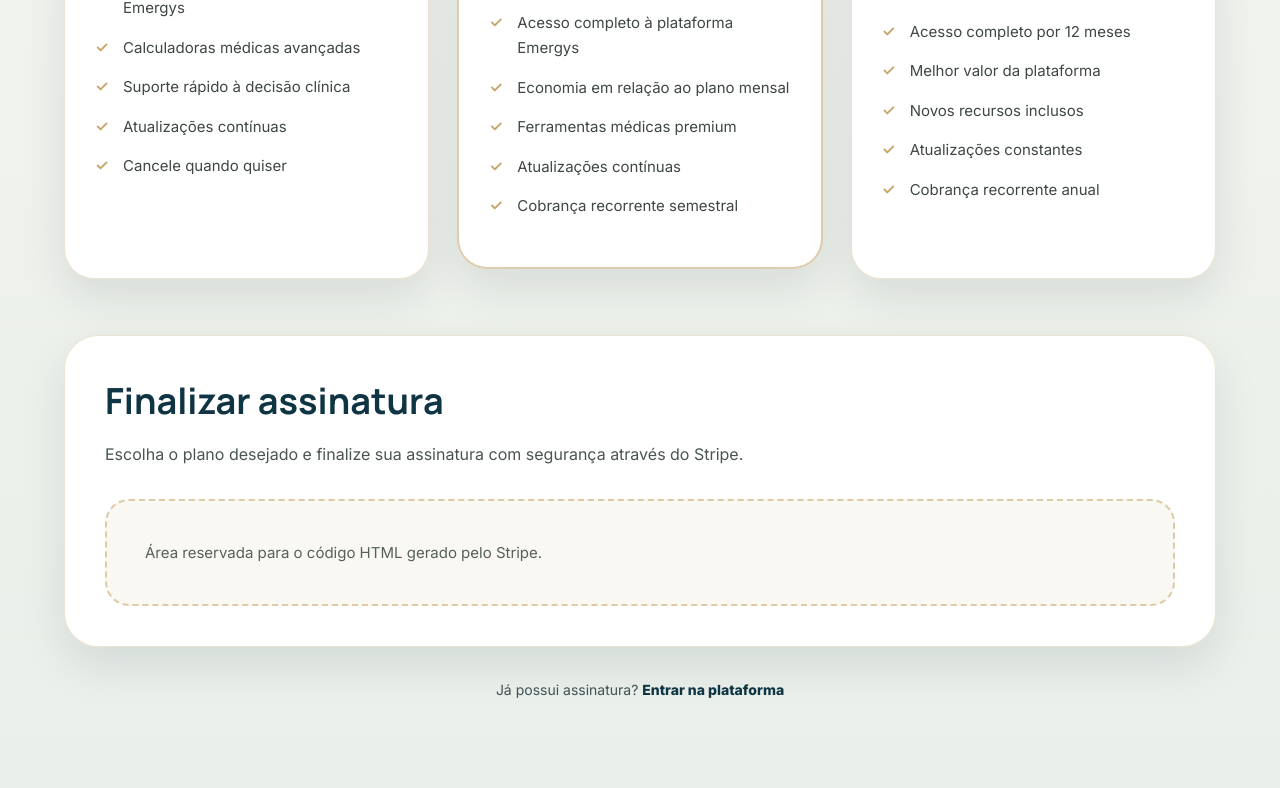
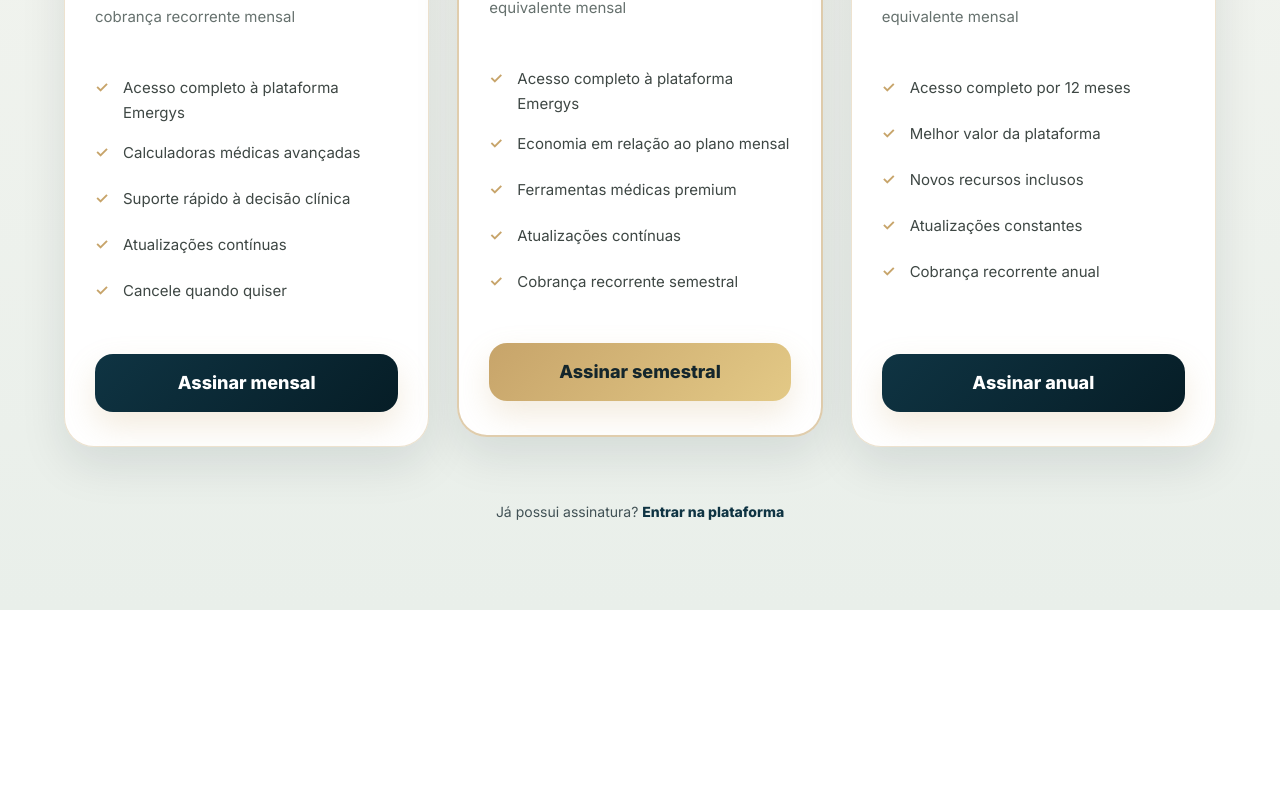
Before and after one commit to emergysht/emergys-site, a website: page assinar.html in a window 1280 px wide. Shown: the part 746-1534 px from the top of the page. After the commit the page ends 1356 px from the top, so only its background shows below. Drawn offline with Linux system fonts and the light colour scheme.

Commit message:
Atualizar o assinar.html

```diff
--- a/assinar.html
+++ b/assinar.html
@@ -42,8 +42,6 @@ body{
   min-height:100vh;
   overflow-x:hidden;
 }
-
-/* HEADER */
 
 .topbar{
   position:sticky;
@@ -135,8 +133,6 @@ body{
   color:var(--dourado);
 }
 
-/* HERO */
-
 .hero{
   width:100%;
   max-width:1100px;
@@ -186,8 +182,6 @@ body{
   font-size:17px;
 }
 
-/* MAIN */
-
 main{
   width:100%;
   max-width:1200px;
@@ -195,14 +189,13 @@ main{
   padding:24px 24px 90px;
 }
 
-/* PLANOS */
-
 .plans{
   display:grid;
-  grid-template-columns:repeat(3,1fr);
+  grid-template-columns:repeat(3,minmax(0,1fr));
   gap:28px;
   margin-top:34px;
   margin-bottom:56px;
+  align-items:stretch;
 }
 
 .card{
@@ -214,6 +207,9 @@ main{
   overflow:hidden;
   border:1px solid rgba(199,164,106,.32);
   box-shadow:0 18px 46px rgba(6,29,38,.10);
+  display:flex;
+  flex-direction:column;
+  height:100%;
 }
 
 .card::before{
@@ -243,6 +239,12 @@ main{
   font-weight:700;
   letter-spacing:.04em;
   margin-bottom:18px;
+  width:max-content;
+  min-height:32px;
+}
+
+.badge-spacer{
+  height:50px;
 }
 
 .plan-name{
@@ -251,6 +253,7 @@ main{
   font-weight:800;
   color:var(--verde);
   margin-bottom:12px;
+  min-height:42px;
 }
 
 .price{
@@ -258,6 +261,7 @@ main{
   font-weight:800;
   line-height:1;
   color:var(--grafite);
+  min-height:78px;
 }
 
 .price small{
@@ -270,10 +274,13 @@ main{
   color:#66716E;
   font-size:15px;
   margin-bottom:24px;
+  min-height:44px;
 }
 
 .features{
   list-style:none;
+  margin-bottom:28px;
+  flex:1;
 }
 
 .features li{
@@ -283,6 +290,7 @@ main{
   line-height:1.7;
   color:#3E4744;
   font-size:15px;
+  min-height:32px;
 }
 
 .features li::before{
@@ -293,41 +301,33 @@ main{
   font-weight:800;
 }
 
-/* CHECKOUT */
-
-.checkout-box{
-  background:rgba(255,255,255,.97);
-  border-radius:34px;
-  padding:40px;
-  color:var(--grafite);
-  border:1px solid rgba(199,164,106,.32);
-  box-shadow:0 18px 46px rgba(6,29,38,.10);
+.btn-plan{
+  display:flex;
+  align-items:center;
+  justify-content:center;
+  width:100%;
+  min-height:58px;
+  margin-top:auto;
+  padding:16px 22px;
+  border-radius:18px;
+  text-decoration:none;
+  font-weight:800;
+  font-size:18px;
+  color:#14262C;
+  background:linear-gradient(135deg,var(--dourado),#E3C986);
+  box-shadow:0 14px 32px rgba(199,164,106,.22);
+  transition:.2s ease;
 }
 
-.checkout-box h2{
-  font-family:'Manrope',sans-serif;
-  color:var(--verde);
-  font-size:36px;
-  margin-bottom:14px;
+.btn-plan:hover{
+  transform:translateY(-2px);
+  box-shadow:0 18px 38px rgba(199,164,106,.30);
 }
 
-.checkout-box p{
-  color:#4A5552;
-  line-height:1.9;
-  margin-bottom:30px;
+.btn-plan.secondary{
+  background:linear-gradient(135deg,#0F3443,#061D26);
+  color:#fff;
 }
-
-.stripe-placeholder{
-  border:2px dashed rgba(199,164,106,.55);
-  border-radius:24px;
-  background:#FAF8F2;
-  padding:38px;
-  color:#55615D;
-  line-height:1.8;
-  font-size:15px;
-}
-
-/* FOOTER */
 
 .bottom{
   text-align:center;
@@ -342,8 +342,6 @@ main{
   font-weight:800;
 }
 
-/* MOBILE */
-
 @media(max-width:980px){
   .plans{
     grid-template-columns:1fr;
@@ -351,6 +349,10 @@ main{
 
   .featured{
     transform:none;
+  }
+
+  .badge-spacer{
+    display:none;
   }
 
   .hero h1{
@@ -419,14 +421,6 @@ main{
   .hero p{
     font-size:15px;
   }
-
-  .checkout-box{
-    padding:28px;
-  }
-
-  .checkout-box h2{
-    font-size:28px;
-  }
 }
 </style>
 </head>
@@ -488,6 +482,9 @@ main{
   <section class="plans">
 
     <div class="card">
+
+      <div class="badge-spacer"></div>
+
       <div class="plan-name">Mensal</div>
 
       <div class="price">
@@ -505,9 +502,15 @@ main{
         <li>Atualizações contínuas</li>
         <li>Cancele quando quiser</li>
       </ul>
+
+      <a class="btn-plan secondary" href="https://buy.stripe.com/28E28sdWUf9j9ERelRao801">
+        Assinar mensal
+      </a>
+
     </div>
 
     <div class="card featured">
+
       <div class="badge">MELHOR CUSTO-BENEFÍCIO</div>
 
       <div class="plan-name">Semestral</div>
@@ -527,9 +530,15 @@ main{
         <li>Atualizações contínuas</li>
         <li>Cobrança recorrente semestral</li>
       </ul>
+
+      <a class="btn-plan" href="https://buy.stripe.com/28EeVeaKId1b2cpdhNao802">
+        Assinar semestral
+      </a>
+
     </div>
 
     <div class="card">
+
       <div class="badge">MAIOR ECONOMIA</div>
 
       <div class="plan-name">Anual</div>
@@ -549,34 +558,10 @@ main{
         <li>Atualizações constantes</li>
         <li>Cobrança recorrente anual</li>
       </ul>
-    </div>
 
-  </section>
-
-  <section class="checkout-box">
-
-    <h2>Finalizar assinatura</h2>
-
-    <p>
-      Escolha o plano desejado e finalize sua assinatura com segurança através do Stripe.
-    </p>
-
-    <div class="stripe-placeholder">
-
-      <!-- COLE AQUI O HTML GERADO PELO STRIPE -->
-
-      <!-- EXEMPLO:
-
-      <script async src="https://js.stripe.com/v3/pricing-table.js"></script>
-
-      <stripe-pricing-table
-        pricing-table-id="SEU_ID"
-        publishable-key="SUA_CHAVE">
-      </stripe-pricing-table>
-
-      -->
-
-      Área reservada para o código HTML gerado pelo Stripe.
+      <a class="btn-plan secondary" href="https://buy.stripe.com/cNifZicSQ6CN2cp3Hdao803">
+        Assinar anual
+      </a>
 
     </div>
 
```
